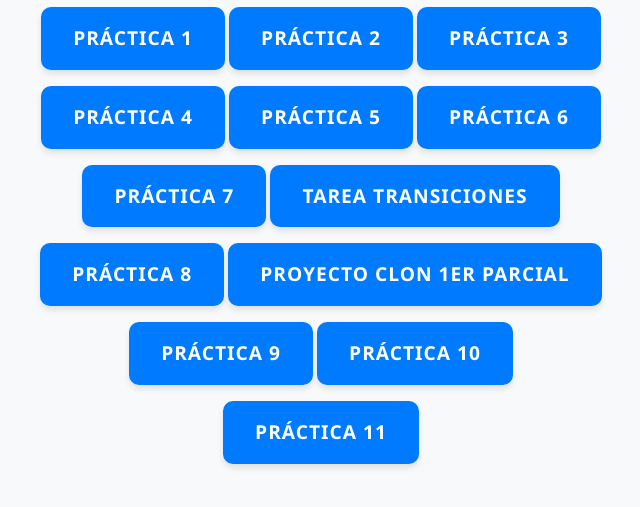
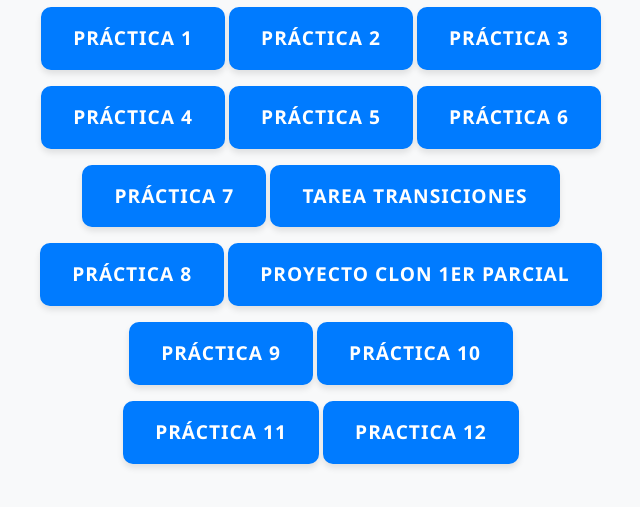
Before and after one commit to pipeanayap/DesarrolloWeb---Practicas, a plain HTML site: page index.html in a window 1280 px wide. Shown: the part 121-628 px from the top of the page, without its empty margins (319-959 px from the left). Drawn offline with nearby package versions, Linux system fonts and the light colour scheme.

Commit message:
Practica 12 al menu

```diff
--- a/index.html
+++ b/index.html
@@ -43,6 +43,7 @@
             <a href="Practica 9/index.html">Práctica 9</a>
             <a href="Practica 10/index.html">Práctica 10</a>
             <a href="practica 11/index.html">Práctica 11</a>
+            <a href="Practica 12/index.html">Practica 12</a>
         </div>
     </div>
 
```
